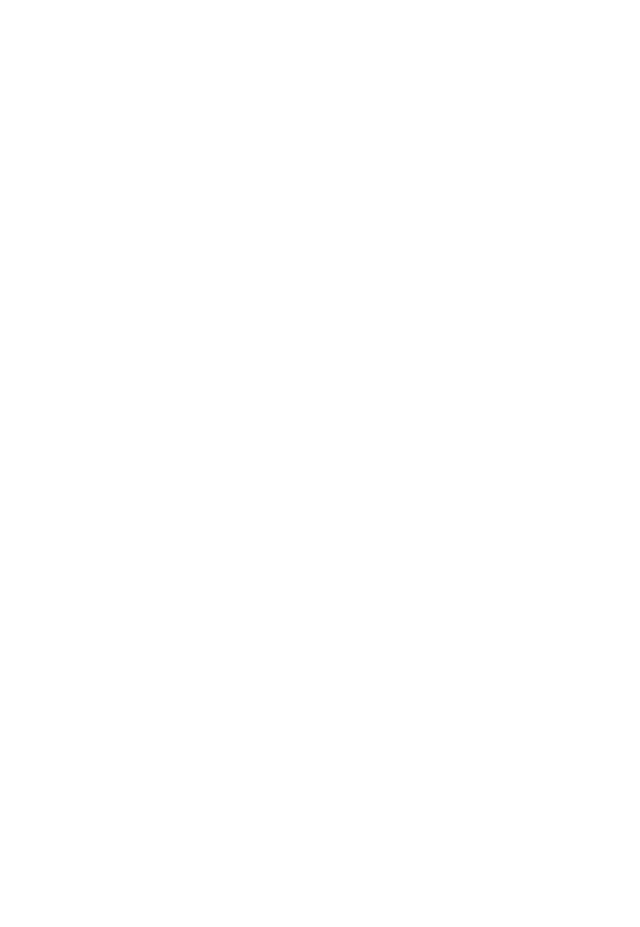
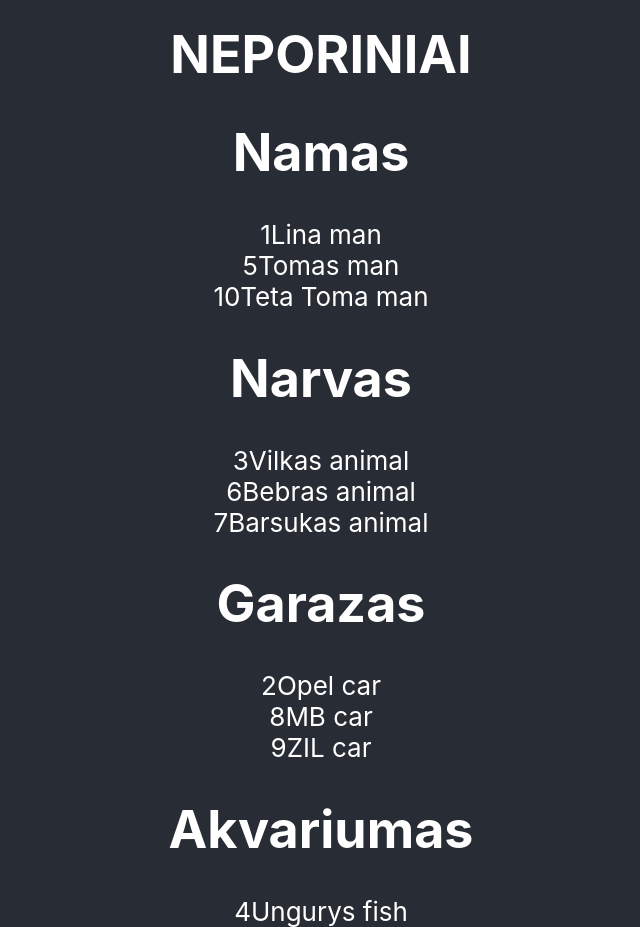
Before and after one commit to julijajarmale/1-Lamos, a React (Create React App) app in the folder r1/: page / in a window 1280 px wide. Shown: the part 3520-4447 px from the top of the page, without its empty margins (319-959 px from the left). Before the commit the page ends 2570 px from the top, so only its background shows below. Built offline with nearby package versions, Linux system fonts and the light colour scheme.

Commit message:
pries porinius nepornius

```diff
--- a/r1/src/App.jsx
+++ b/r1/src/App.jsx
@@ -2,6 +2,7 @@
 import './App.css';
 import Bala from './Components/HomeworkCoponents/Bala';
 import Jura from './Components/HomeworkCoponents/Jura';
+import Pasaulis from './Components/HomeworkCoponents/Pasaulis';
 import Tvenkinys from './Components/HomeworkCoponents/Tvenkinys';
 import Vandenynas from './Components/HomeworkCoponents/Vandenynas';
 
@@ -16,6 +17,7 @@
       <Tvenkinys></Tvenkinys>
       <Jura></Jura>
       <Vandenynas></Vandenynas>
+      <Pasaulis></Pasaulis>
       </header>
     </div>
   );
--- /dev/null
+++ b/r1/src/Components/HomeworkCoponents/Akvariumas.jsx
@@ -0,0 +1,19 @@
+function Akvariumas(){
+    const seaPlaners = [
+        {id: 1, type: 'man', name: 'Lina', color: 'blue'},
+        {id: 2, type: 'car', name: 'Opel', color: 'red'},
+        {id: 3, type: 'animal', name: 'Vilkas', color: 'green'},
+        {id: 4, type: 'fish', name: 'Ungurys', color: 'yellow'},
+        {id: 5, type: 'man', name: 'Tomas', color: 'green'},
+        {id: 6, type: 'animal', name: 'Bebras', color: 'red'},
+        {id: 7, type: 'animal', name: 'Barsukas', color: 'green'},
+        {id: 8, type: 'car', name: 'MB', color: 'blue'},
+        {id: 9, type: 'car', name: 'ZIL', color: 'red'},
+        {id: 10, type: 'man', name: 'Teta Toma', color: 'yellow'},
+    ];
+
+
+    return  seaPlaners.map((Bala, i) => Bala.type === 'fish' ? <div key={i}>{Bala.id}{Bala.name} {Bala.type} </div> : <div key={i}></div>)
+}
+
+export default Akvariumas;
--- /dev/null
+++ b/r1/src/Components/HomeworkCoponents/Garazas.jsx
@@ -0,0 +1,19 @@
+function Garazas(){
+    const seaPlaners = [
+        {id: 1, type: 'man', name: 'Lina', color: 'blue'},
+        {id: 2, type: 'car', name: 'Opel', color: 'red'},
+        {id: 3, type: 'animal', name: 'Vilkas', color: 'green'},
+        {id: 4, type: 'fish', name: 'Ungurys', color: 'yellow'},
+        {id: 5, type: 'man', name: 'Tomas', color: 'green'},
+        {id: 6, type: 'animal', name: 'Bebras', color: 'red'},
+        {id: 7, type: 'animal', name: 'Barsukas', color: 'green'},
+        {id: 8, type: 'car', name: 'MB', color: 'blue'},
+        {id: 9, type: 'car', name: 'ZIL', color: 'red'},
+        {id: 10, type: 'man', name: 'Teta Toma', color: 'yellow'},
+    ];
+
+
+    return  seaPlaners.map((Bala, i) => Bala.type === 'car' ? <div key={i}>{Bala.id}{Bala.name} {Bala.type} </div> : <div key={i}></div>)
+}
+
+export default Garazas;
--- /dev/null
+++ b/r1/src/Components/HomeworkCoponents/Namas.jsx
@@ -0,0 +1,19 @@
+function Namas(){
+    const seaPlaners = [
+        {id: 1, type: 'man', name: 'Lina', color: 'blue'},
+        {id: 2, type: 'car', name: 'Opel', color: 'red'},
+        {id: 3, type: 'animal', name: 'Vilkas', color: 'green'},
+        {id: 4, type: 'fish', name: 'Ungurys', color: 'yellow'},
+        {id: 5, type: 'man', name: 'Tomas', color: 'green'},
+        {id: 6, type: 'animal', name: 'Bebras', color: 'red'},
+        {id: 7, type: 'animal', name: 'Barsukas', color: 'green'},
+        {id: 8, type: 'car', name: 'MB', color: 'blue'},
+        {id: 9, type: 'car', name: 'ZIL', color: 'red'},
+        {id: 10, type: 'man', name: 'Teta Toma', color: 'yellow'},
+    ];
+
+
+    return  seaPlaners.map((Bala, i) => Bala.type === 'man' ? <div key={i}>{Bala.id}{Bala.name} {Bala.type} </div> : <div key={i}></div>)
+}
+
+export default Namas;
--- /dev/null
+++ b/r1/src/Components/HomeworkCoponents/Narvas.jsx
@@ -0,0 +1,19 @@
+function Narvas(){
+    const seaPlaners = [
+        {id: 1, type: 'man', name: 'Lina', color: 'blue'},
+        {id: 2, type: 'car', name: 'Opel', color: 'red'},
+        {id: 3, type: 'animal', name: 'Vilkas', color: 'green'},
+        {id: 4, type: 'fish', name: 'Ungurys', color: 'yellow'},
+        {id: 5, type: 'man', name: 'Tomas', color: 'green'},
+        {id: 6, type: 'animal', name: 'Bebras', color: 'red'},
+        {id: 7, type: 'animal', name: 'Barsukas', color: 'green'},
+        {id: 8, type: 'car', name: 'MB', color: 'blue'},
+        {id: 9, type: 'car', name: 'ZIL', color: 'red'},
+        {id: 10, type: 'man', name: 'Teta Toma', color: 'yellow'},
+    ];
+
+
+    return  seaPlaners.map((Bala, i) => Bala.type === 'animal' ? <div key={i}>{Bala.id}{Bala.name} {Bala.type} </div> : <div key={i}></div>)
+}
+
+export default Narvas;
--- /dev/null
+++ b/r1/src/Components/HomeworkCoponents/Pasaulis.jsx
@@ -0,0 +1,48 @@
+import Akvariumas from "./Akvariumas";
+import Garazas from "./Garazas";
+import Namas from "./Namas";
+import Narvas from "./Narvas";
+    const seaPlaners = [
+        {id: 1, type: 'man', name: 'Lina', color: 'blue'},
+        {id: 2, type: 'car', name: 'Opel', color: 'red'},
+        {id: 3, type: 'animal', name: 'Vilkas', color: 'green'},
+        {id: 4, type: 'fish', name: 'Ungurys', color: 'yellow'},
+        {id: 5, type: 'man', name: 'Tomas', color: 'green'},
+        {id: 6, type: 'animal', name: 'Bebras', color: 'red'},
+        {id: 7, type: 'animal', name: 'Barsukas', color: 'green'},
+        {id: 8, type: 'car', name: 'MB', color: 'blue'},
+        {id: 9, type: 'car', name: 'ZIL', color: 'red'},
+        {id: 10, type: 'man', name: 'Teta Toma', color: 'yellow'},
+    ];
+
+function Pasaulis(){
+
+    return(
+        <>
+        <div>
+         <h1>PORINIAI</h1>
+            <h1>Namas</h1>
+            <Namas></Namas>
+            <h1>Narvas</h1>
+            <Narvas></Narvas>
+            <h1>Garazas</h1>
+            <Garazas></Garazas>
+            <h1>Akvariumas</h1>
+            <Akvariumas></Akvariumas>
+        </div>
+        <div>
+         <h1>NEPORINIAI</h1>
+            <h1>Namas</h1>
+            <Namas></Namas>
+            <h1>Narvas</h1>
+            <Narvas></Narvas>
+            <h1>Garazas</h1>
+            <Garazas></Garazas>
+            <h1>Akvariumas</h1>
+            <Akvariumas></Akvariumas>
+        </div>
+        </>
+
+    )
+}
+export default Pasaulis;
```
